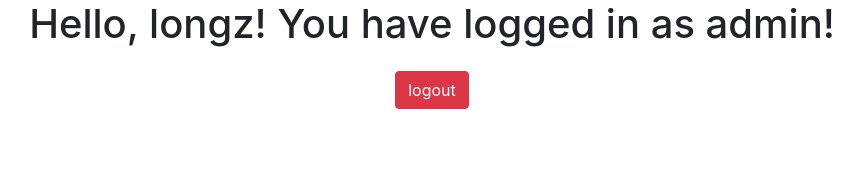
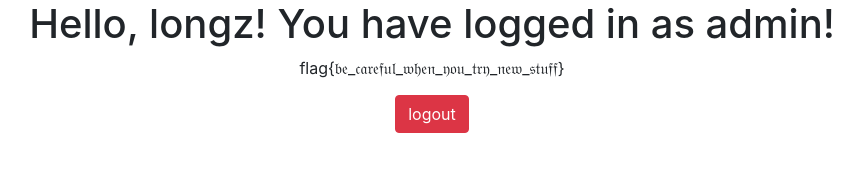
Before and after one commit to gluckzhang/ctf-jwt-token, a website: page target-website/views/admin.html in a window 1280 px wide. Shown: the whole page, without its empty margins (208-1071 px from the left). Drawn offline with nearby package versions, Linux system fonts and the light colour scheme.

Commit message:
add a flag mark in the admin page

```diff
--- a/target-website/views/admin.html
+++ b/target-website/views/admin.html
@@ -15,6 +15,7 @@
   </head>
   <body>
     <div class="text-center"><h1> Hello, longz! You have logged in as admin! </h1></div>
+    <div class="text-center"><span>flag{𝔟𝔢_𝔠𝔞𝔯𝔢𝔣𝔲𝔩_𝔴𝔥𝔢𝔫_𝔶𝔬𝔲_𝔱𝔯𝔶_𝔫𝔢𝔴_𝔰𝔱𝔲𝔣𝔣}</span></div>
     <form class="form-signin" action="/logout" method="GET">
       <div class="text-center mb-4">
         <!-- Log Out of the app -->
```
